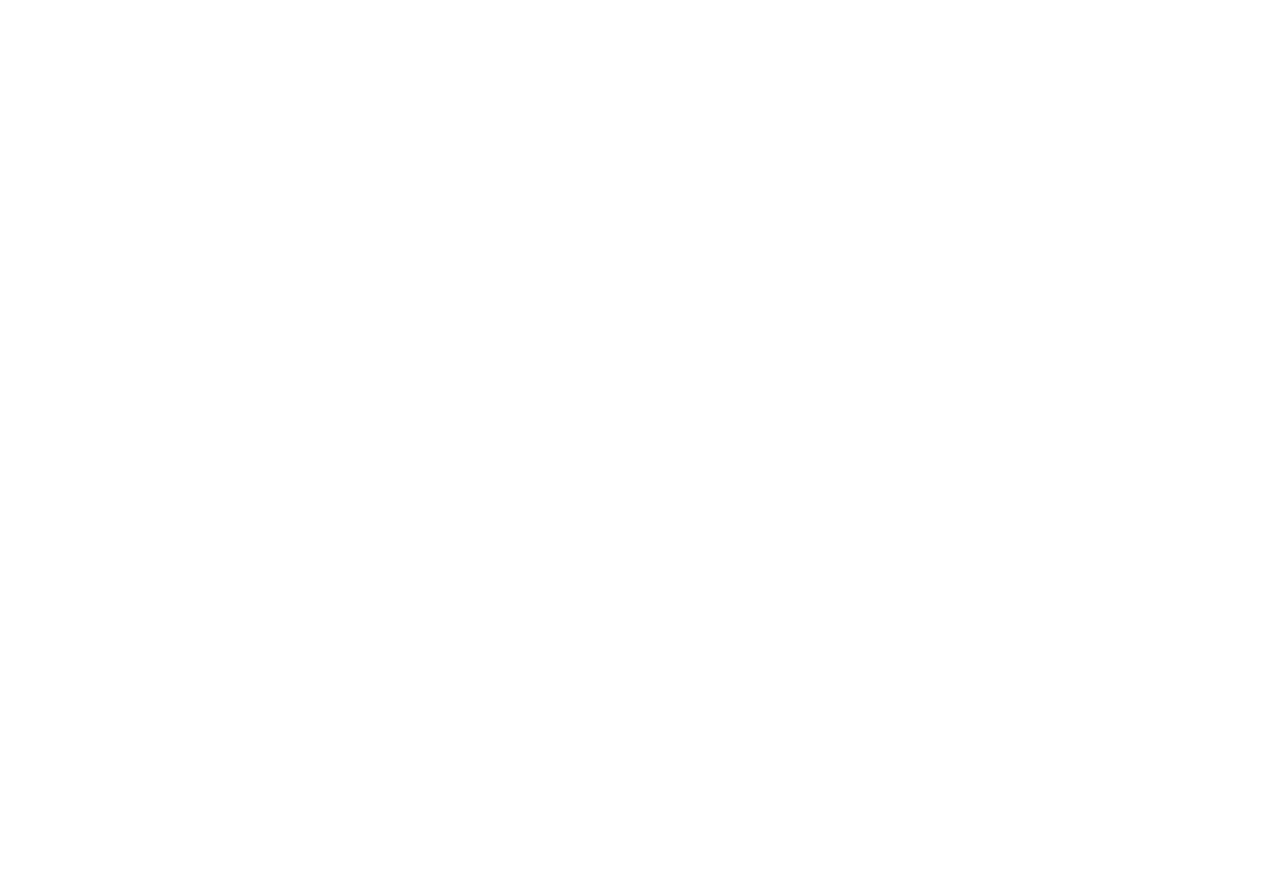
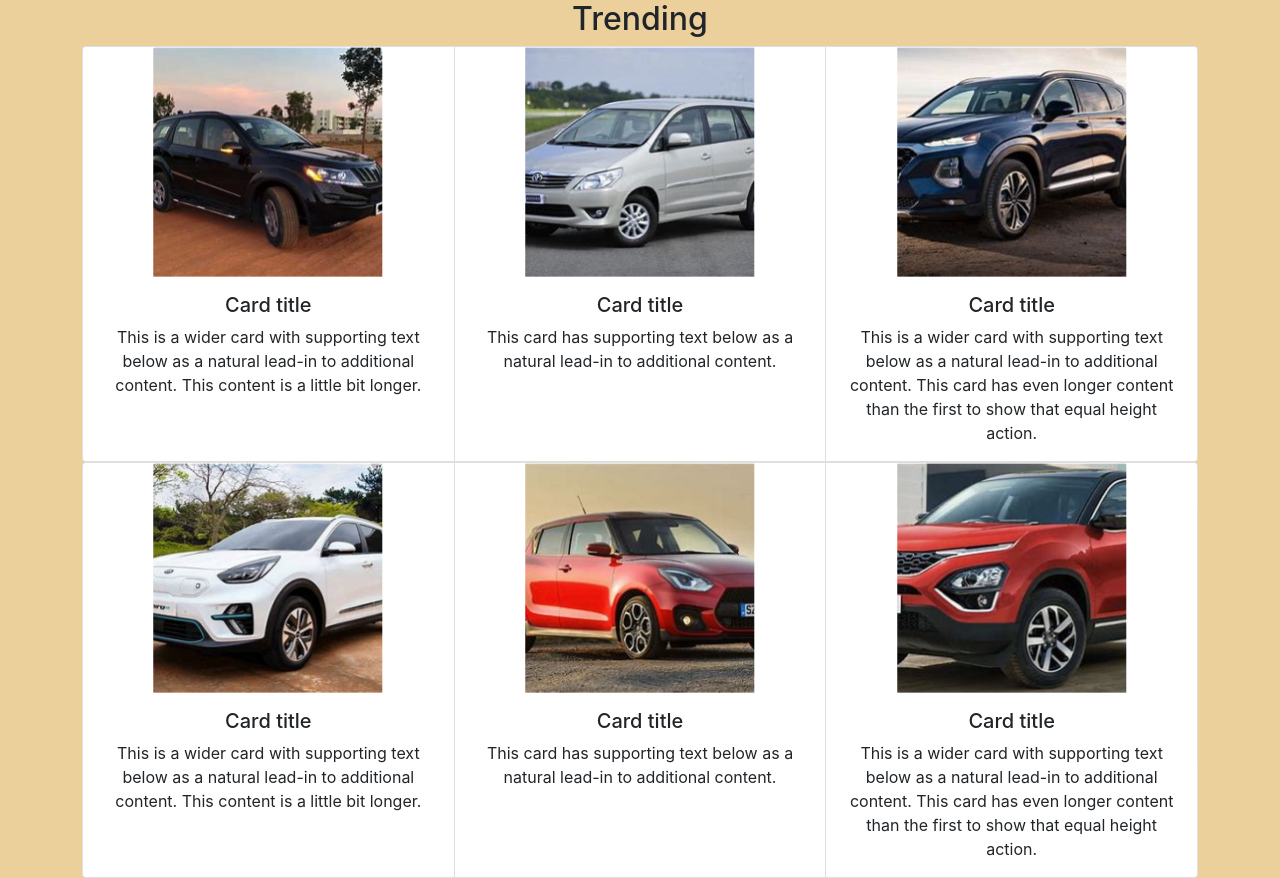
Before and after one commit to ibrahimhossain01752/hunt-digital, a React (Create React App) app: page / in a window 1280 px wide. Before the commit the page ends 800 px from the top, so only its background shows below. Built offline with nearby package versions, Linux system fonts and the light colour scheme.

Commit message:
card img add

```diff
--- a/package.json
+++ b/package.json
@@ -6,6 +6,7 @@
     "@testing-library/jest-dom": "^5.16.5",
     "@testing-library/react": "^13.4.0",
     "@testing-library/user-event": "^13.5.0",
+    "bootstrap-icons": "^1.10.2",
     "react": "^18.2.0",
     "react-dom": "^18.2.0",
     "react-scripts": "5.0.1",
--- a/src/App.js
+++ b/src/App.js
@@ -1,11 +1,13 @@
 // import logo from './logo.svg';
 import './App.css';
-import Banner from './components/Home/Banner';
+import Card from './components/Home/Card';
+// import Banner from './components/Home/Banner';
 
 function App() {
   return (
     <div className="App">
-     <Banner/>
+     {/* <Banner/> */}
+     <Card/>
     </div>
   );
 }
--- /dev/null
+++ b/src/components/Home/Card.css
@@ -0,0 +1,9 @@
+.car_one{
+    width:230px;
+    height: 230px;
+    justify-content: center;
+    align-items: center;
+}
+.card_bg{
+    background-color:#EBD09B;
+}
--- a/src/components/Home/Card.js
+++ b/src/components/Home/Card.js
@@ -1,27 +1,72 @@
 import React from 'react';
+import card1 from '../../assets/images/image 8.png';
+import card2 from '../../assets/images/image 9.png';
+import card3 from '../../assets/images/image 10.png';
+import card4 from '../../assets/images/image 11.png';
+import card5 from '../../assets/images/image 12.png';
+import card6 from '../../assets/images/image 13.png';
+
+import './Card.css';
 
 const Card = () => {
     return (
-        <div class="card-group">
+        <div class="card_bg">
+          <h2>Trending</h2>
+          <div class="container">
+          <div class="card-group">
   <div class="card">
-    <img src="..." class="card-img-top" alt="..."/>
+    <img src={card1} class="card-img-top car_one mx-auto" alt="..."/>
     <div class="card-body">
       <h5 class="card-title">Card title</h5>
+      <p class="card-text">This is a wider card with supporting text below as a natural lead-in to additional content. This content is a little bit longer.</p>
     </div>
- </div>
+
+  </div>
   <div class="card">
-    <img src="..." class="card-img-top" alt="..."/>
+    <img src={card2} class="card-img-top car_one mx-auto" alt="..."/>
     <div class="card-body">
       <h5 class="card-title">Card title</h5>
-      </div>
-   </div>
+      <p class="card-text">This card has supporting text below as a natural lead-in to additional content.</p>
+    </div>
+
+  </div>
   <div class="card">
-    <img src="..." class="card-img-top" alt="..."/>
+    <img src={card3} class="card-img-top car_one mx-auto" alt="..."/>
     <div class="card-body">
       <h5 class="card-title">Card title</h5>
-     </div>
+      <p class="card-text">This is a wider card with supporting text below as a natural lead-in to additional content. This card has even longer content than the first to show that equal height action.</p>
     </div>
+
+  </div>
 </div>
+<div class="card-group">
+  <div class="card">
+    <img src={card4} class="card-img-top car_one mx-auto" alt="..."/>
+    <div class="card-body">
+      <h5 class="card-title">Card title</h5>
+      <p class="card-text">This is a wider card with supporting text below as a natural lead-in to additional content. This content is a little bit longer.</p>
+    </div>
+
+  </div>
+  <div class="card">
+    <img src={card5} class="card-img-top car_one mx-auto" alt="..."/>
+    <div class="card-body">
+      <h5 class="card-title">Card title</h5>
+      <p class="card-text">This card has supporting text below as a natural lead-in to additional content.</p>
+    </div>
+
+  </div>
+  <div class="card">
+    <img src={card6} class="card-img-top car_one mx-auto" alt="..."/>
+    <div class="card-body">
+      <h5 class="card-title">Card title</h5>
+      <p class="card-text">This is a wider card with supporting text below as a natural lead-in to additional content. This card has even longer content than the first to show that equal height action.</p>
+    </div>
+
+  </div>
+</div>
+        </div>
+        </div>
     );
 };
 
```
Also changed, not shown: 1 other file (tests, documents, lock files or other folders).
